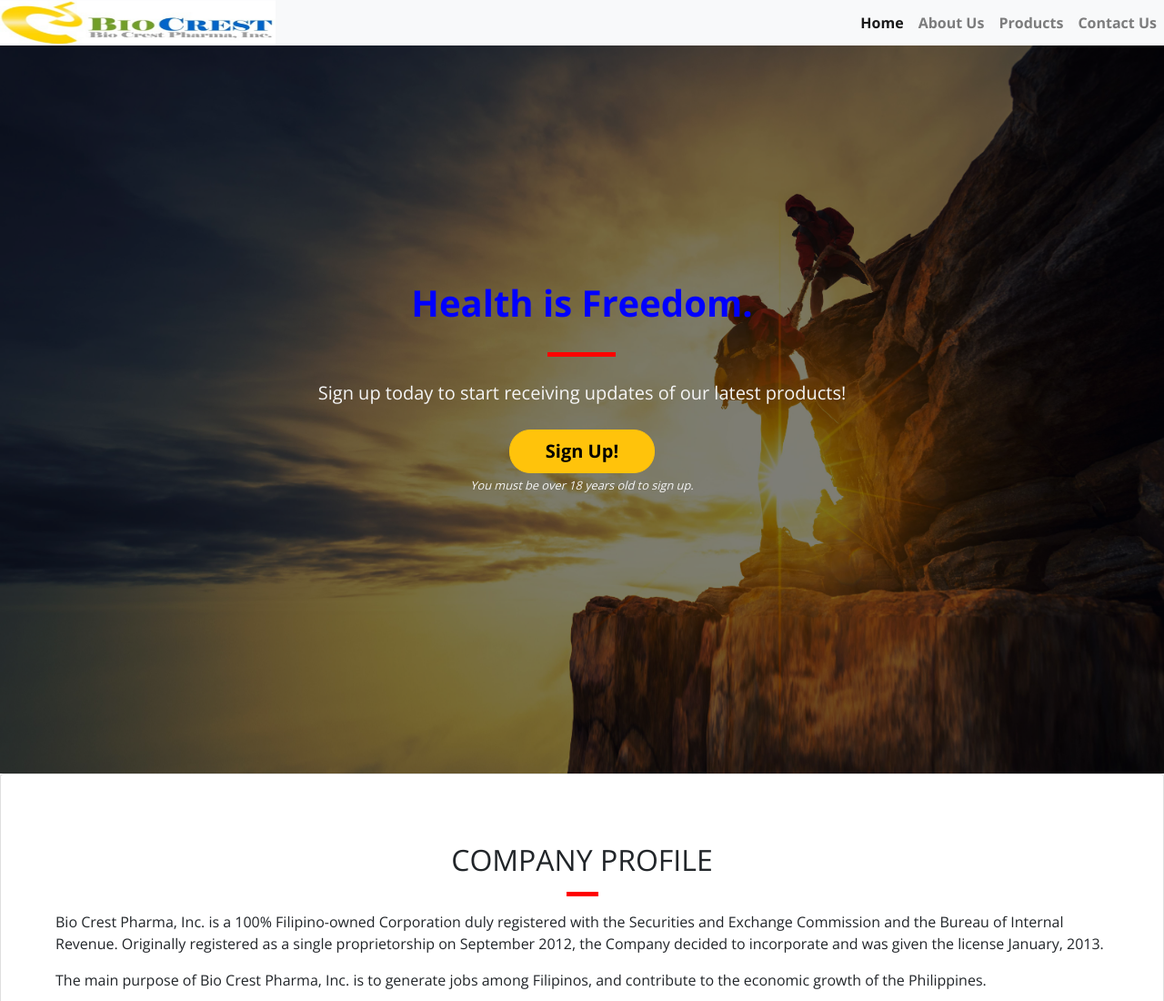
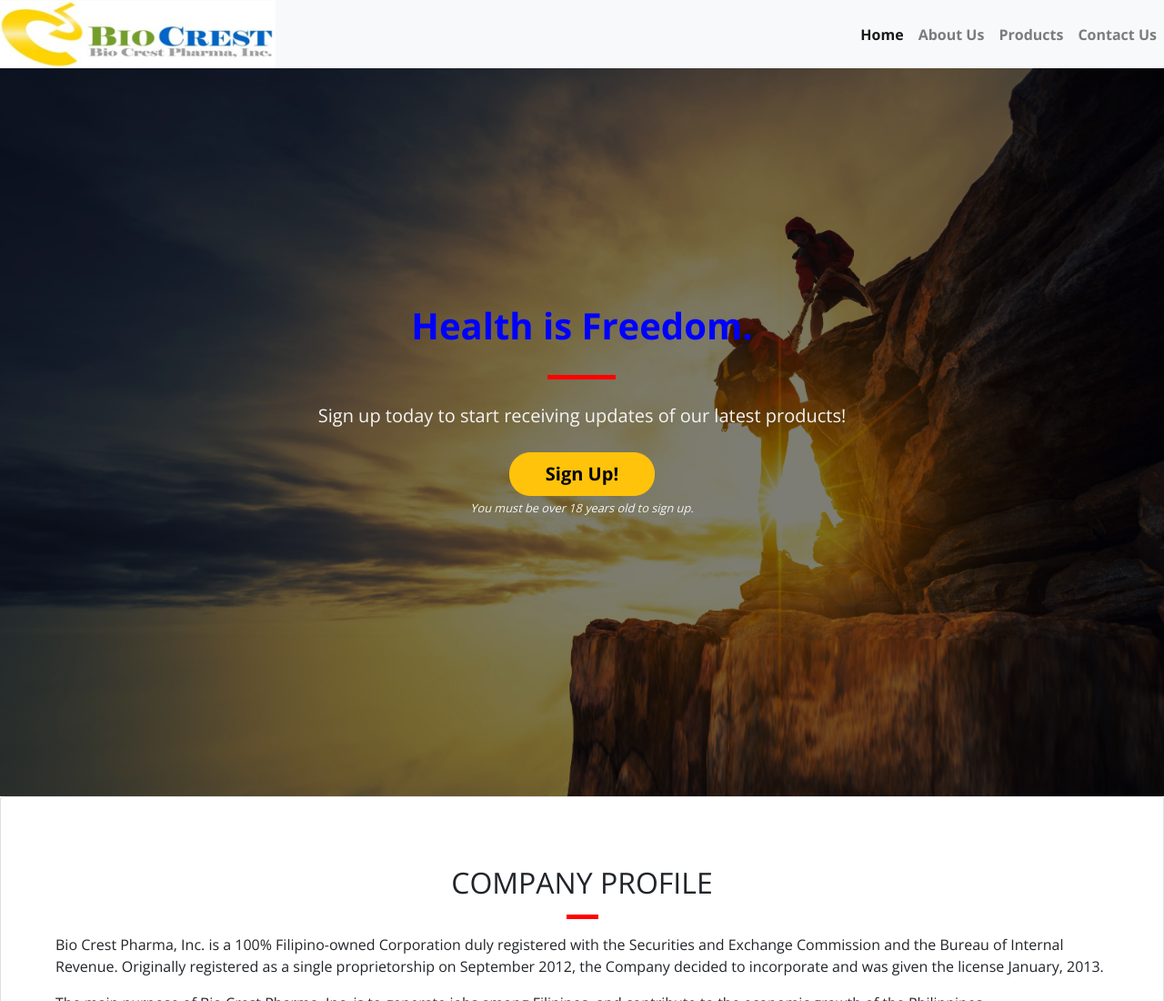
Before and after one commit to jccacho18/biopharma, a plain HTML site: page index.html in a window 1280 px wide. Shown: the top 1100 px of the page at 91% size. Drawn offline with nearby package versions, Linux system fonts and the light colour scheme.

Commit message:
Updated navbar height

```diff
--- a/index.html
+++ b/index.html
@@ -26,7 +26,7 @@
         <img
           src="assets/images/biocrestlogo.png"
           width="303"
-          height="50"
+          height="75"
           class="d-inline-block align-top"
           alt=""
         />
```
